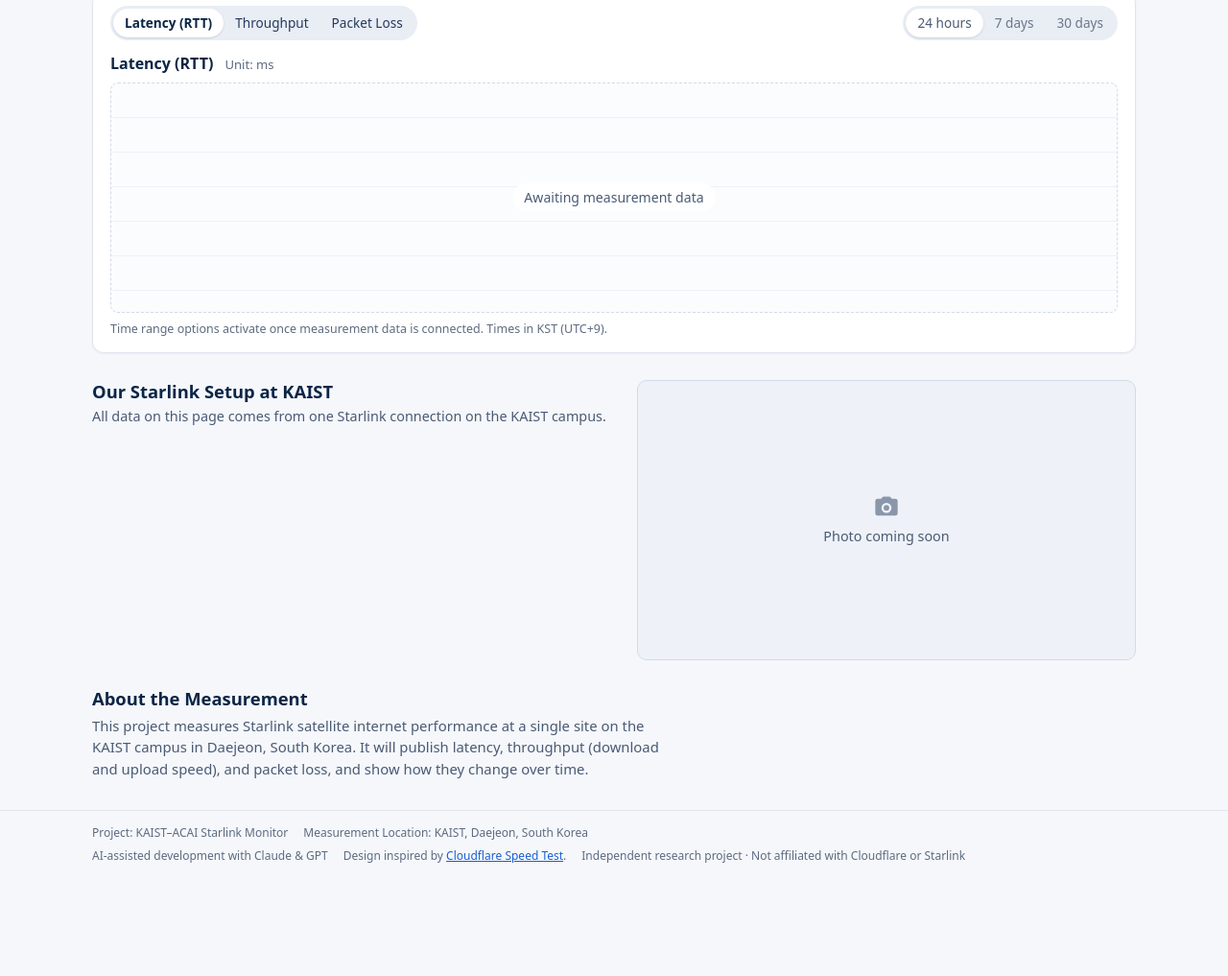
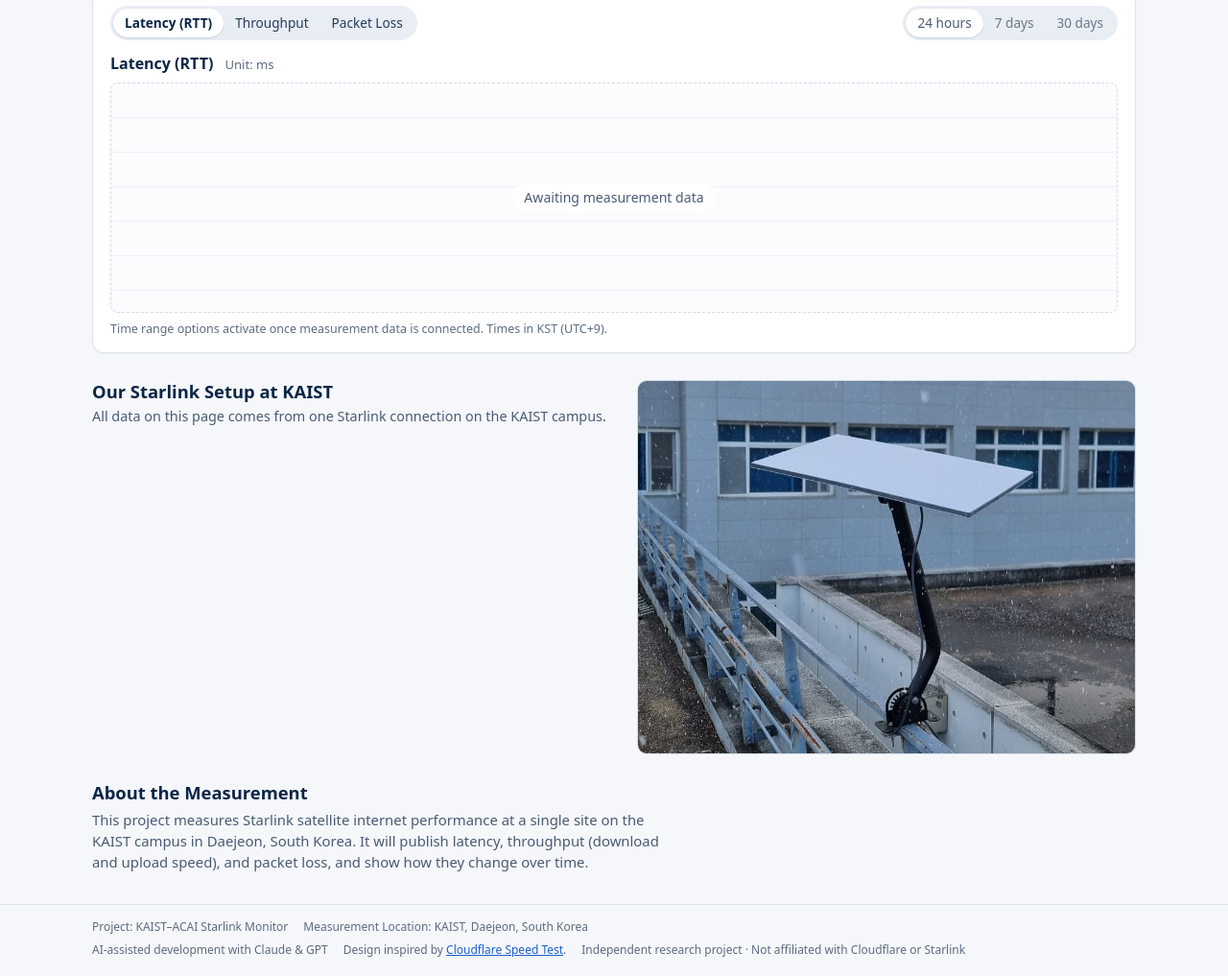
Before and after one commit to taeuk97/starlink-measurement, a plain HTML site: page index.html in a window 1280 px wide. Shown: the part 577-1594 px from the top of the page at 96% size. Before the commit the page ends 1496 px from the top, so only its background shows below. Drawn offline with Linux system fonts and the light colour scheme.

Commit message:
Add Starlink setup photo to dashboard
Show the rooftop dish installation in the setup section of the
Starlink page (assets/setup.jpg, cropped to 4:3). Change the shared
photo frame from 16:9 to 4:3 so the dish and mount both fit, and
update the how-to comments on both pages to match.

Co-Authored-By: Claude Opus 5.5 <noreply@anthropic.com>

```diff
--- a/css/style.css
+++ b/css/style.css
@@ -327,7 +327,7 @@ a:hover { color: var(--blue-dark); }
 .photo-frame {
   position: relative;
   width: 100%;
-  aspect-ratio: 16 / 9;
+  aspect-ratio: 4 / 3;
   border-radius: 10px;
   overflow: hidden;
   background: #eef2f8;
--- a/index.html
+++ b/index.html
@@ -147,14 +147,14 @@
         <!--
           HOW TO ADD THE SETUP PHOTO
           1. Save the photo as assets/setup.jpg (any landscape photo works;
-             it is cropped to 16:9 with object-fit: cover).
+             it is cropped to 4:3 with object-fit: cover).
           2. Set data-photo-src below to "assets/setup.jpg"
              (relative path, no leading slash).
           3. Replace data-photo-alt with a short description of the photo.
           js/app.js swaps the placeholder for the image. If the file cannot be
           loaded, the "Photo coming soon" placeholder stays visible.
         -->
-        <figure class="setup-photo" id="setup-photo" data-photo-src="" data-photo-alt="Starlink equipment used for measurements at KAIST">
+        <figure class="setup-photo" id="setup-photo" data-photo-src="assets/setup.jpg" data-photo-alt="Starlink dish on a pole mount clamped to a rooftop railing at KAIST, photographed on a snowy day">
           <div class="photo-frame">
             <div class="photo-placeholder">
               <svg class="icon icon-md" viewBox="0 0 24 24" aria-hidden="true" focusable="false"><path d="M4 5h3l2-2h6l2 2h3a2 2 0 0 1 2 2v11a2 2 0 0 1-2 2H4a2 2 0 0 1-2-2V7a2 2 0 0 1 2-2zm8 3.5a4.5 4.5 0 1 0 0 9 4.5 4.5 0 0 0 0-9zm0 2a2.5 2.5 0 1 1 0 5 2.5 2.5 0 0 1 0-5z"/></svg>
```
Also changed, not shown: terrestrial.html (+1 -1 lines), assets/setup.jpg (added).
